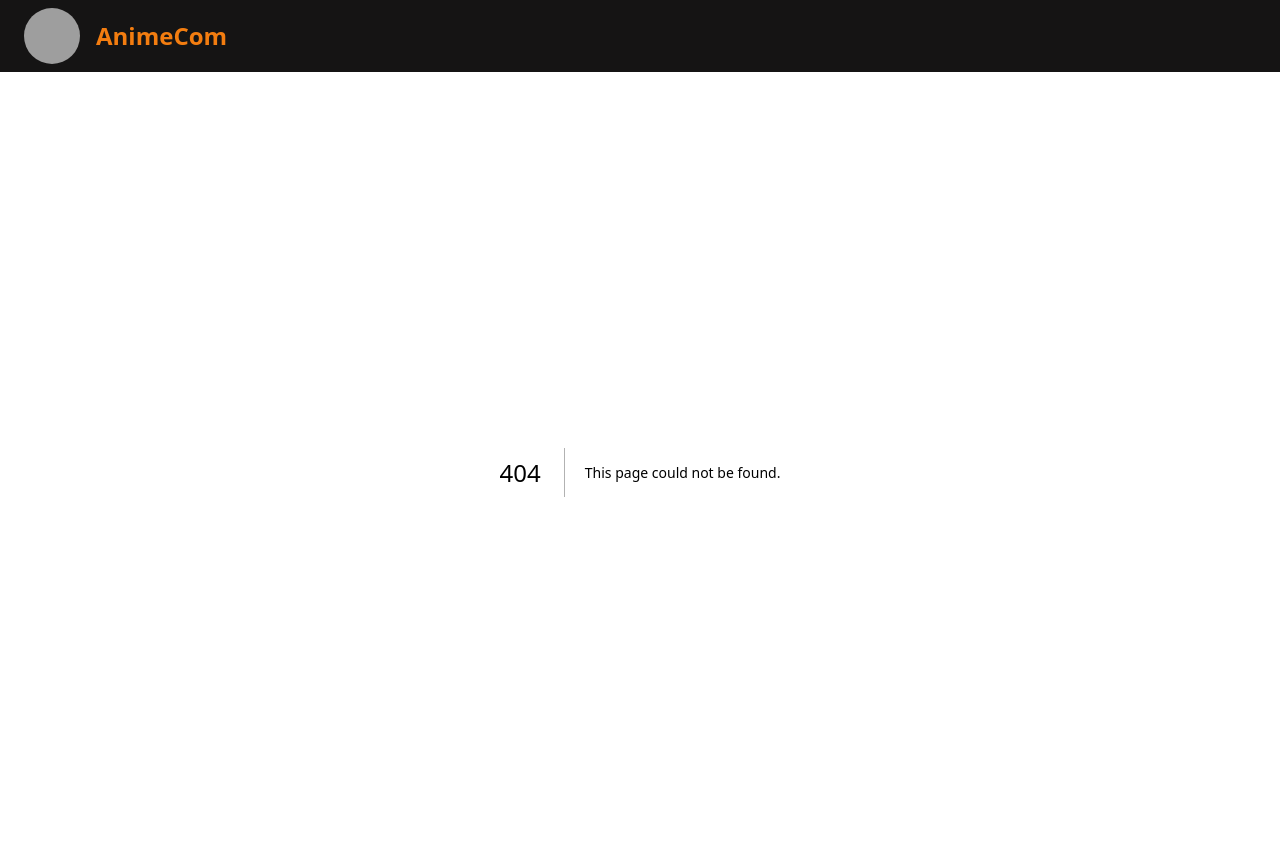
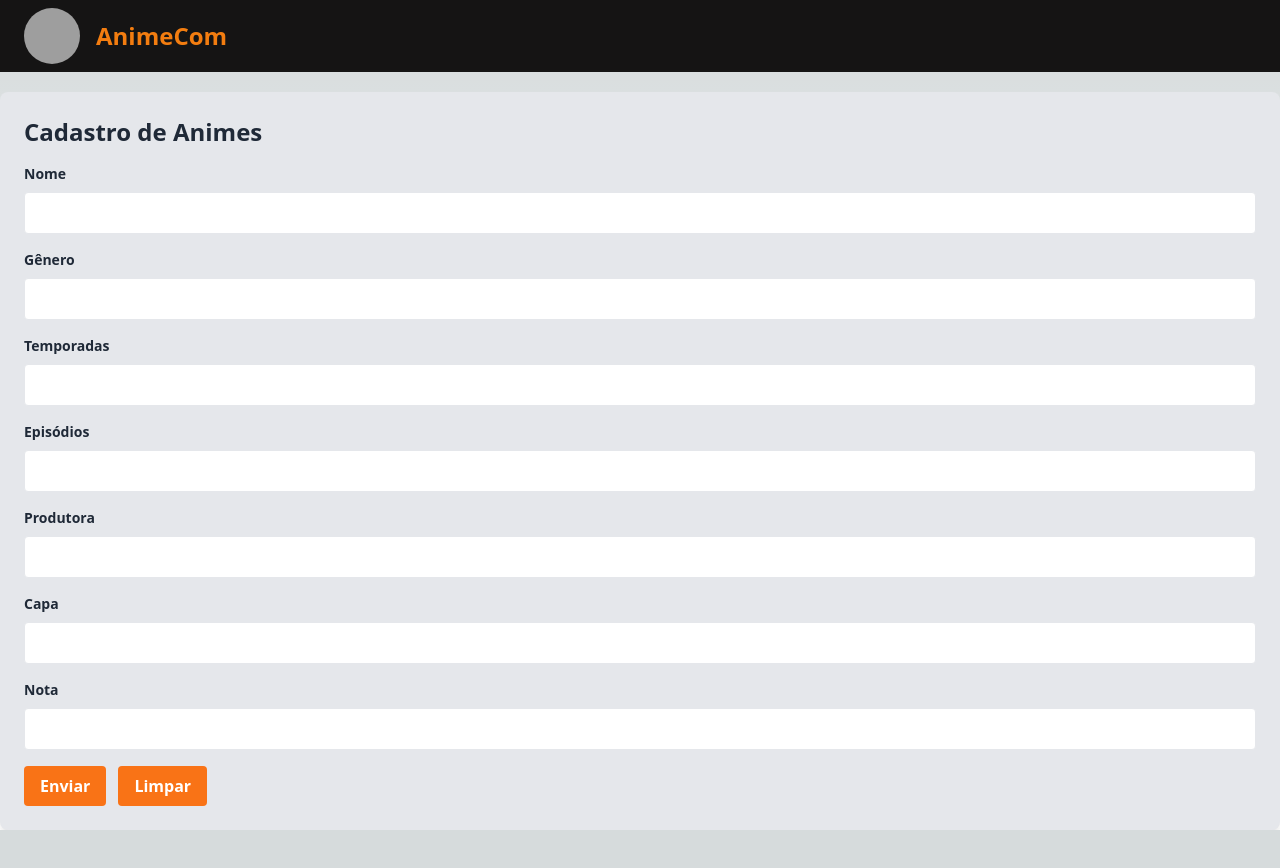
Before and after one commit to Pedrossl/animeList_Next, a Next.js app: page /register in a window 1280 px wide. Before the commit this address had no page. Shown: the top 868 px of the page. After the commit the page ends 830 px from the top, so only its background shows below. Built offline with nearby package versions, Linux system fonts and the light colour scheme; grey boxes are pictures that could not be loaded.

Commit message:
Muita coisa

```diff
--- a/app/components/Form.jsx
+++ /dev/null
@@ -1,64 +0,0 @@
-export default function Form() {
-    return(
-    <div className="flex justify-center items-center bg-gray-500 py-4 px-6">
-    <form className="w-full max-w-lg">
-        <div className="flex flex-wrap -mx-3 mb-6">
-            <div className="w-full md:w-1/2 px-3 mb-6 md:mb-0">
-                <label className="block uppercase tracking-wide text-gray-200 text-xs font-bold mb-2" for="grid-first-name">
-                    First Name
-                </label>
-                <input className="appearance-none block w-full bg-gray-200 text-gray-700 border border-gray-200 rounded py-3 px-4 mb-3 leading-tight focus:outline-none focus:bg-white" id="grid-first-name" type="text" placeholder="Jane"/>
-                <p className="text-gray-600 text-xs italic">Make it as long and as crazy as  like</p>
-            </div>
-            <div className="w-full md:w-1/2 px-3">
-                <label className="block uppercase tracking-wide text-gray-200 text-xs font-bold mb-2" for="grid-last-name">
-                    Last Name
-                </label>
-                <input className="appearance-none block w-full bg-gray-200 text-gray-700 border border-gray-200 rounded py-3 px-4 leading-tight focus:outline-none focus:bg-white focus:border-gray-500" id="grid-last-name" type="text" placeholder="Doe"/>
-            </div>
-        </div>
-        <div className="flex flex-wrap -mx-3 mb-6">
-            <div className="w-full px-3">
-                <label className="block uppercase tracking-wide text-gray-200 text-xs font-bold mb-2" for="grid-password">
-                    Password
-                </label>
-                <input className="appearance-none block w-full bg-gray-200 text-gray-700 border border-gray-200 rounded py-3 px-4 mb-3 leading-tight focus:outline-none focus:bg-white focus:border-gray-500" id="grid-password" type="password" placeholder="******************"/>
-                <p className="text-gray-600 text-xs italic">Make it as long and as crazy as  like</p>
-            </div>
-        </div>
-        <div className="flex flex-wrap -mx-3 mb-2">
-            <div className="w-full md:w-1/3 px-3 mb-6 md:mb-0">
-                <label className="block uppercase tracking-wide text-gray-200 text-xs font-bold mb-2" for="grid-city">
-                    City
-                </label>
-                <input className="appearance-none block w-full bg-gray-200 text-gray-700 border border-gray-200 rounded py-3 px-4 leading-tight focus:outline-none focus:bg-white focus:border-gray-500" id="grid-city" type="text" placeholder="Albuquerque"/>
-            </div>
-            <div className="w-full md:w-1/3 px-3 mb-6 md:mb-0">
-                <label className="block uppercase tracking-wide text-gray-200 text-xs font-bold mb-2" for="grid-state">
-                    State
-                </label>
-                <div className="relative">
-                    <select className="block appearance-none w-full bg-gray-200 border border-gray-200 text-gray-700 py-3 px-4 pr-8 rounded leading-tight focus:outline-none focus:bg-white focus:border-gray-500" id="grid-state">
-                        <option>New Mexico</option>
-                        <option>Missouri</option>
-                        <option>Texas</option>
-                    </select>
-                    <div className="pointer-events-none absolute inset-y-0 right-0 flex items-center px-2 text-gray-700">
-                        <svg className="fill-current h-4 w-4" xmlns="http://www.w3.org/2000/svg" viewBox="0 0 20 20">
-                            <path fill-rule="evenodd" d="M5 8l5 5 5-5 5 5V3H5z"/>
-                        </svg>
-                    </div>
-                </div>
-            </div>
-            <div className="w-full md:w-1/3 px-3 mb-6 md:mb-0">
-                <label className="block uppercase tracking-wide text-gray-200 text-xs font-bold mb-2" for="grid-zip">
-                    Zip
-                </label>
-                <input className="appearance-none block w-full bg-gray-200 text-gray-700 border border-gray-200 rounded py-3 px-4 leading-tight focus:outline-none focus:bg-white focus:border-gray-500" id="grid-zip" type="text" placeholder="90210"/>
-            </div>
-        </div>
-    </form>
-</div>
-
-    )
-    }
--- a/app/components/Title.jsx
+++ b/app/components/Title.jsx
@@ -1,3 +1,5 @@
+import Link from "next/link";
+
 export default function Title({ children }) {
   return (
     <body>
@@ -5,23 +7,25 @@ export default function Title({ children }) {
        px-6">
         <div className="flex items-center">
           <img src="../logo.png" className="w-14 h-14 rounded-full" />
+          <Link href="/">
           <h1 className="text-2xl font-semibold text-laranja ml-4">
             AnimeCom
           </h1>
+          </Link>
         </div>
         <div className="text-right">
-        <a href="#" className="text-gray-200 text-2xl hover:text-laranja mr-4 ">
+        <Link href="#" className="text-gray-200 text-2xl hover:text-laranja mr-4 ">
           <i class="bi bi-search-heart"></i>
-          </a>
-        <a href="#" className="text-gray-200 text-2xl hover:text-laranja mr-4">
+          </Link>
+        <Link href="/listing" className="text-gray-200 text-2xl hover:text-laranja mr-4">
         <i class="bi bi-collection-play"></i>
-          </a>
-        <a href="#" className="text-gray-200 text-2xl hover:text-laranja mr-4">
+          </Link>
+        <Link href="/register" className="text-gray-200 text-2xl hover:text-laranja mr-4">
         <i class="bi bi-postcard-heart"></i>
-          </a>
-          <a href="#" className="text-gray-200 text-2xl hover:text-laranja ">
+          </Link>
+          <Link href="/login" className="text-gray-200 text-2xl hover:text-laranja ">
           <i class="bi bi-person-circle "></i>
-          </a>
+          </Link>
 
         </div>
       </header>
--- /dev/null
+++ b/app/login/page.jsx
@@ -0,0 +1,47 @@
+import Link from 'next/link';
+import React from 'react';
+
+const Login = () => {
+  return (
+    <div className="min-h-screen flex flex-col items-center  bg-black mt-20">
+      <div className="bg-white p-8 rounded-lg shadow-lg">
+        <h2 className="text-2xl font-bold mb-4 text-orange-800">Login</h2>
+        <form>
+          <div className="mb-4">
+            <label htmlFor="nome" className="block text-gray-800 text-sm font-bold mb-2">Nome</label>
+            <input
+              type="text"
+              id="nome"
+              className="border rounded w-full py-2 px-3"
+              required
+            />
+          </div>
+          <div className="mb-4">
+            <label htmlFor="senha" className="block text-gray-800 text-sm font-bold mb-2">Senha</label>
+            <input
+              type="password"
+              id="senha"
+              className="border rounded w-full py-2 px-3"
+              required
+            />
+          </div>
+          <button
+            type="submit"
+            className="bg-orange-500 hover:bg-orange-700 text-white font-bold py-2 px-4 rounded mr-3"
+          >
+
+           <Link href='/'>Login</Link>
+          </button>
+          <a
+            href="#"
+            className="text-orange-500 hover:underline"
+          >
+            Esqueci minha senha
+          </a>
+        </form>
+      </div>
+    </div>
+  );
+};
+
+export default Login;
--- /dev/null
+++ b/app/register/page.jsx
@@ -0,0 +1,93 @@
+'use client';
+import React from 'react';
+import { useForm } from 'react-hook-form';
+import { ToastContainer, toast } from 'react-toastify';
+
+import 'react-toastify/dist/ReactToastify.css';
+
+const Cadastro = () => {
+  const { register, handleSubmit, reset } = useForm();
+
+  const enviaDados = async (data) => {
+    try {
+      const response = await fetch('http://localhost:3004/animes', {
+        method: 'POST',
+        headers: { 'Content-type': 'application/json' },
+        body: JSON.stringify(data)
+      });
+
+      if (response.status === 201) {
+        toast.success('Anime cadastrado com sucesso!');
+        reset();
+      } else {
+        toast.error('Erro ao cadastrar anime!');
+      }
+    } catch (error) {
+      console.error('Erro ao cadastrar anime:', error);
+      toast.error('Erro ao cadastrar anime. Verifique o console para mais detalhes.');
+    }
+  };
+
+  return (
+    <div className="container mx-auto mt-5 p-6 bg-gray-200 rounded-lg shadow-lg">
+      <h2 className="text-2xl font-bold mb-4 text-gray-800">Cadastro de Animes</h2>
+      <form onSubmit={handleSubmit(enviaDados)}>
+        <div className="mb-4">
+          <label htmlFor="nome" className="block text-gray-800 text-sm font-bold mb-2">Nome</label>
+          <input type="text" id="nome" {...register('nome')} className="border rounded w-full py-2 px-3 text-orange-500" required />
+        </div>
+
+        <div className="mb-4">
+          <label htmlFor="genero" className="block text-gray-800 text-sm font-bold mb-2">Gênero</label>
+          <input type="text" id="genero" {...register('genero')} className="border rounded w-full py-2 px-3 text-orange-500" required />
+        </div>
+
+        <div className="mb-4">
+          <label htmlFor="temporadas" className="block text-gray-800 text-sm font-bold mb-2">Temporadas</label>
+          <input type="number" id="temporadas" {...register('temporadas')} className="border rounded w-full py-2 px-3 text-orange-500" required />
+        </div>
+
+        <div className="mb-4">
+          <label htmlFor="episodios" className="block text-gray-800 text-sm font-bold mb-2">Episódios</label>
+          <input type="number" id="episodios" {...register('episodios')} className="border rounded w-full py-2 px-3 text-orange-500" required />
+        </div>
+
+        <div className="mb-4">
+          <label htmlFor="produtora" className="block text-gray-800 text-sm font-bold mb-2">Produtora</label>
+          <input type="text" id="produtora" {...register('produtora')} className="border rounded w-full py-2 px-3 text-orange-500" required />
+        </div>
+
+        <div className="mb-4">
+          <label htmlFor="capa" className="block text-gray-800 text-sm font-bold mb-2">Capa</label>
+          <input type="url" id="capa" {...register('capa')} className="border rounded w-full py-2 px-3 text-orange-500" required />
+        </div>
+
+        <div className="mb-4">
+          <label htmlFor="nota" className="block text-gray-800 text-sm font-bold mb-2">Nota</label>
+          <input type="number" id="nota" {...register('nota')} className="border rounded w-full py-2 px-3 text-orange-500" required />
+        </div>
+
+        <button type="submit" className="bg-orange-500 hover:bg-orange-700 text-white font-bold py-2 px-4 rounded mr-3">
+          Enviar
+        </button>
+        <button type="button" onClick={() => reset()} className="bg-orange-500 hover:bg-orange-700 text-white font-bold py-2 px-4 rounded">
+          Limpar
+        </button>
+      </form>
+      <ToastContainer
+        position="top-right"
+        autoClose={5000}
+        hideProgressBar={false}
+        newestOnTop={false}
+        closeOnClick
+        rtl={false}
+        pauseOnFocusLoss
+        draggable
+        pauseOnHover
+        theme="light"
+      />
+    </div>
+  );
+};
+
+export default Cadastro;
--- a/package.json
+++ b/package.json
@@ -17,7 +17,9 @@
     "postcss": "8.4.29",
     "react": "18.2.0",
     "react-dom": "18.2.0",
+    "react-hook-form": "^7.46.1",
     "react-icons": "^4.10.1",
+    "react-toastify": "^9.1.3",
     "sweetalert2": "^11.7.28",
     "tailwindcss": "3.3.3"
   }
```
Also changed, not shown: 1 other file (tests, documents, lock files or other folders).
